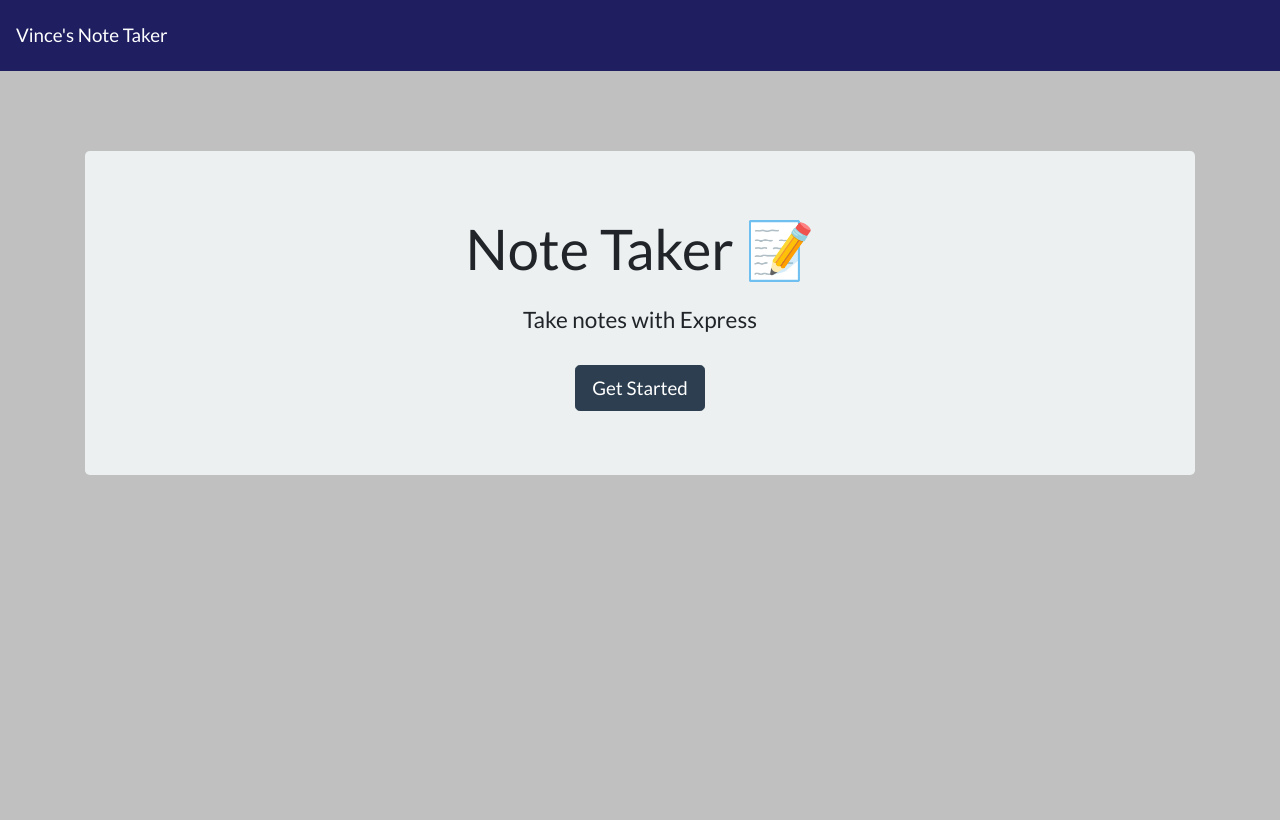
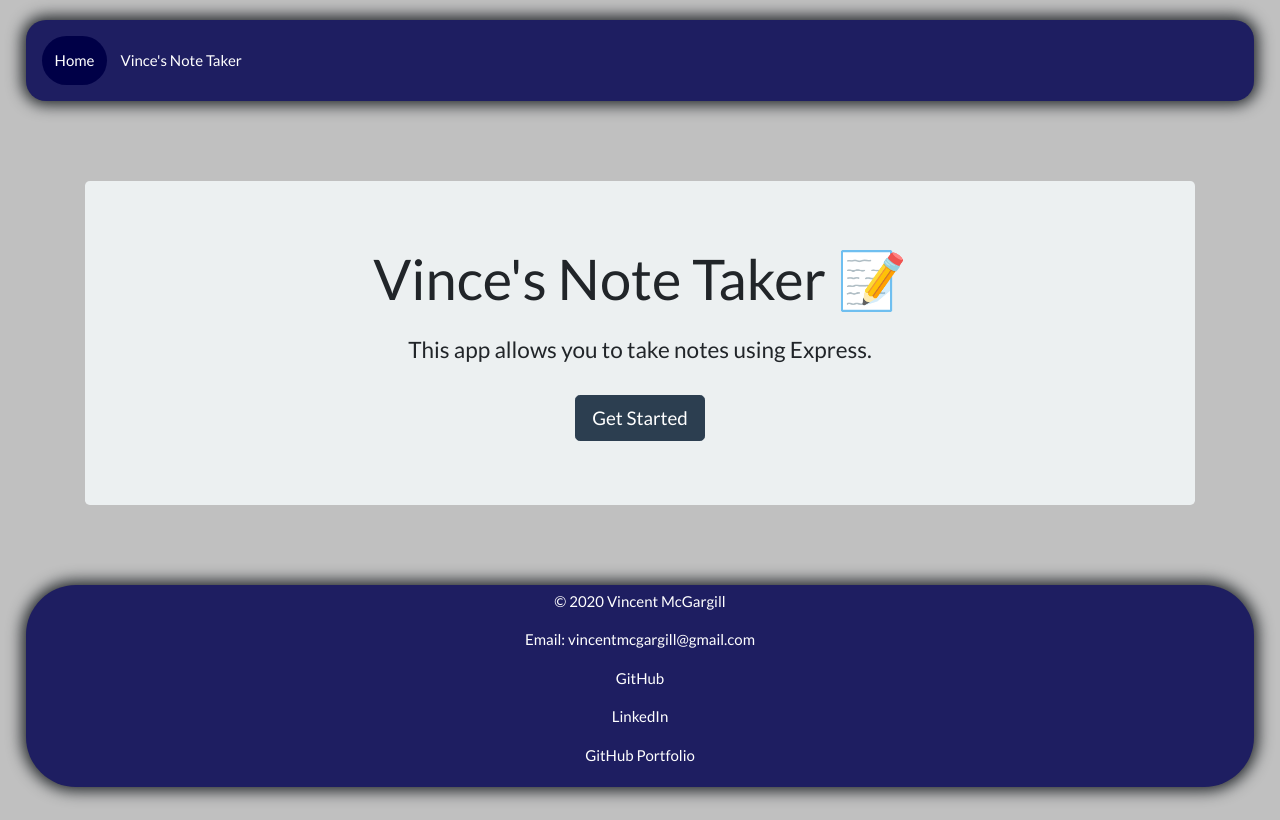
Before and after one commit to vmcgargill/NoteTaker, a website: page public/index.html in a window 1280 px wide. Drawn offline with nearby package versions, Linux system fonts and the light colour scheme; no server answers.

Commit message:
Finished front end to look like the rest of my current portfolio projects. Added get notes method to display notes on page.

```diff
--- a/db/db.json
+++ b/db/db.json
@@ -1 +1 @@
-[{"title":"Test Title","text":"Test text"}]
+[{"title":"Test Title","text":"Test text"},{"title":"Hello wolrd!","text":"This is a description."}]
--- a/public/assets/css/styles.css
+++ b/public/assets/css/styles.css
@@ -1,11 +1,33 @@
 .navbar {
   background-color: rgb(30, 30, 97);
-  font-size: 25px;
+  text-align: center;
+  border-radius: 20px 20px 20px 20px;
+  box-shadow: 0 0 15px 4px;
+  margin: 2%;
+  margin-top: 20px;
 }
 
-.navbar a {
+.nav-item {
+  padding: 5px;
+  border-radius: 30px 30px 30px 30px;
+  transition-duration: 1s;
+}
+
+.nav-item:hover, .nav-item.active:hover {
+  background-color: rgb(85, 115, 248);
+  border-radius: 30px 30px 30px 30px;
   color: white;
+}
 
+.nav-item:active, .nav-item.active {
+  background-color: rgb(0, 0, 71);
+  border-radius: 30px 30px 30px 30px;
+  color: white;
+}
+
+.container-fluid {
+  margin: 3%;
+  width: 97%;
 }
 
 html, body {
@@ -28,7 +50,7 @@ html, body {
 
 .note-textarea, .note-title {
   color: #000000;
-  width: 100%;
+  width: 97%;
   outline: none;
   border: none;
 }
@@ -40,9 +62,9 @@ html, body {
 }
 
 .note-title {
-  height: 50px;
-  margin-top: 13px;
+  height: 62px;
   font-size: 3rem;
+  border-bottom: #000000 solid;
 }
 
 .note-title:read-only, .note-textarea:read-only {
@@ -79,3 +101,16 @@ html, body {
   padding: 20px;
   cursor: pointer;
 }
+
+.footer {
+  background-color: rgb(30, 30, 97);
+  text-align: center;
+  padding: 5px;
+  border-radius: 50px 50px 50px 50px;
+  box-shadow: 0 0 15px 4px;
+  margin: 2%;
+}
+
+.footer p, a, a:hover {
+  color: white;
+}
--- a/public/index.html
+++ b/public/index.html
@@ -11,19 +11,45 @@
 </head>
 
 <body>
-  <nav class="navbar">
-    <a class="navbar-brand" href="/">Vince's Note Taker
-    </a>
+  <!-- Navbar -->
+  <nav class="navbar navbar-expand">
+    <div class="collapse navbar-collapse" id="navbarText">
+      <ul class="navbar-nav mr-auto">
+        <li class="nav-item active">
+          <a class="nav-link" href="/">Home<span class="sr-only">(current)</span></a>
+        </li>
+        <li class="nav-item">
+          <a class="nav-link" href="/notes">Vince's Note Taker</a>
+        </li>
+      </ul>
+    </div>
   </nav>
   <div class="container">
-    <div style="margin-top: 80px;" class="jumbotron text-center">
-      <h1 class="display-4">Note Taker <span role="img" aria-label="Memo">📝</span></h1>
-      <h4 class="mt-4">Take notes with Express</h4>
+    <div style="margin-top: 80px; margin-bottom: 80px;" class="jumbotron text-center">
+      <h1 class="display-4">Vince's Note Taker <span role="img" aria-label="Memo">📝</span></h1>
+      <h4 class="mt-4">This app allows you to take notes using Express.</h4>
       <a class="btn btn-primary btn-lg mt-4" href="/notes" role="button">Get Started</a>
     </div>
   </div>
-  <script src="https://cdnjs.cloudflare.com/ajax/libs/jquery/3.3.1/jquery.min.js"></script>
-  <script src="/assets/js/index.js"></script>
+  <!-- Footer -->
+  <div class="footer">
+    <p>
+      <a class="copyright">&copy; 2020 Vincent McGargill</a>
+    </p>
+    <p>
+    Email: <a class="email" id="email" href="mailto:vincentmcgargill@gmail.com">vincentmcgargill@gmail.com</a>
+    </p>
+    <p>
+      <a href="https://github.com/vmcgargill" class="github" target="_blank">GitHub</a>
+    </p>
+    <p>
+      <a href="https://www.linkedin.com/in/vincent-mcgargill-b6244660/" class="linkedin" target="_blank">LinkedIn</a>
+    </p>
+    <p>
+      <a href="https://vmcgargill.github.io/portfolio/" class="portfolio" target="_blank">GitHub Portfolio</a>
+    </p>
+  </div>
 </body>
-
+<script src="https://cdnjs.cloudflare.com/ajax/libs/jquery/3.3.1/jquery.min.js"></script>
+<script src="/assets/js/index.js"></script>
 </html>
```
Also changed, not shown: app.js (+11 -3 lines), public/notes.html (+32 -6 lines).
